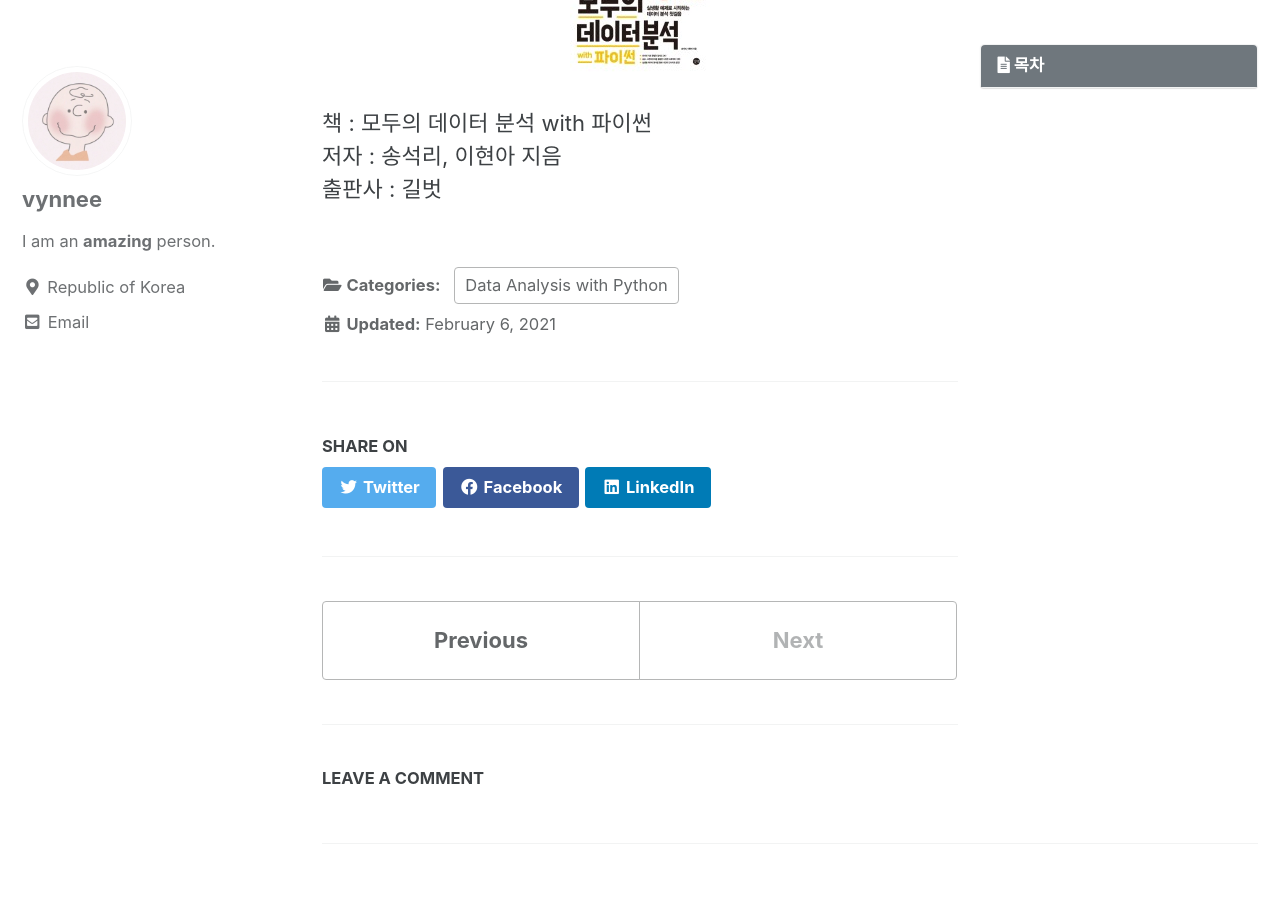
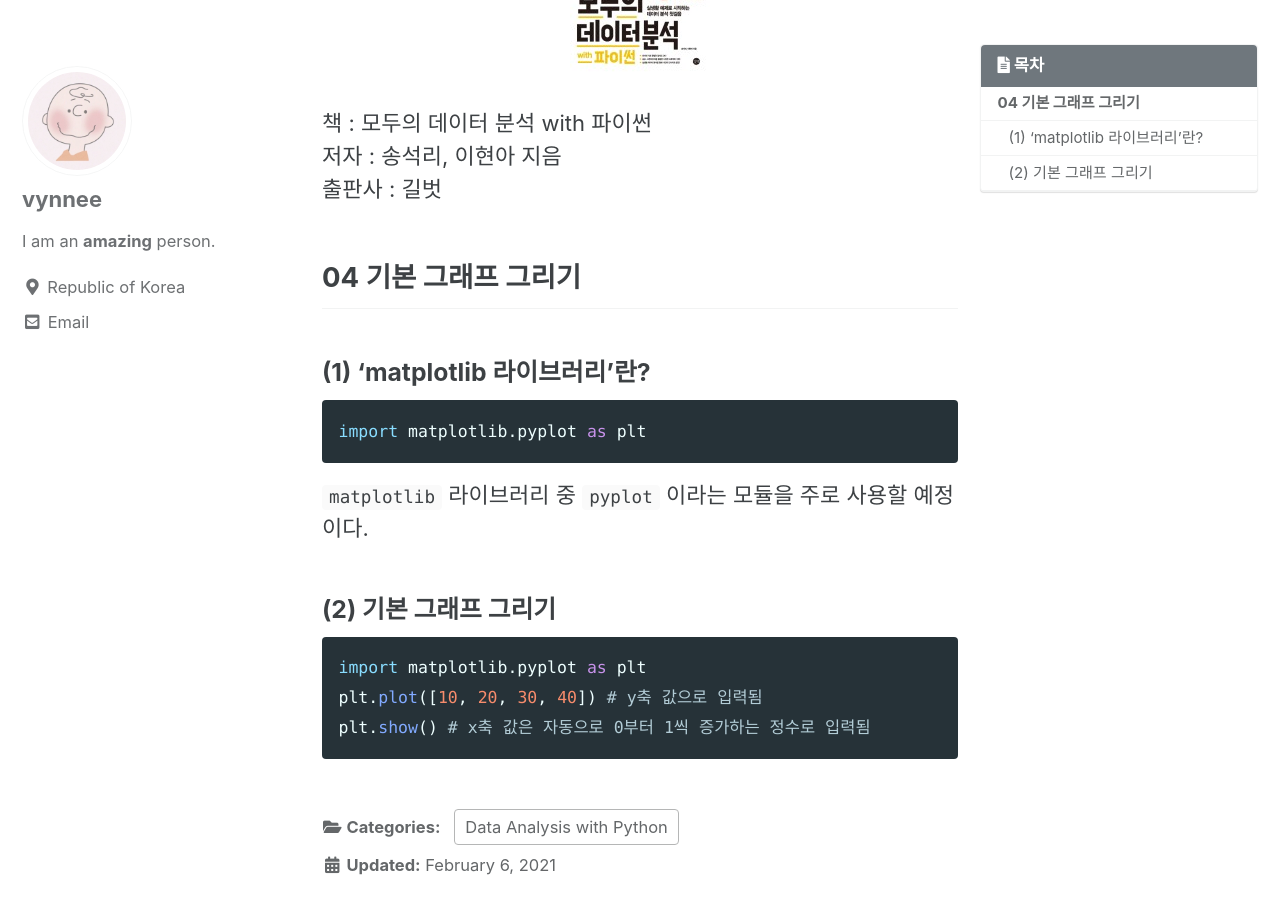
Before and after one commit to vynnee/vynnee.github.io, a Jekyll site: the page built from _posts/2021-01/python/2021-02-06-py2.md, in a window 1280 px wide and 900 px high, scrolled down 373 px. Built offline with Jekyll 4.4.1, drawn with Linux system fonts in a browser that asks for light colours; cached includes are drawn as plain includes; comment, search, counter and statistics services are not loaded.

Commit message:
[2021-02-06] post modify

````diff
--- a/_posts/2020-12/python/2021-02-06-py2.md
+++ b/_posts/2021-01/python/2021-02-06-py2.md
@@ -20,3 +20,18 @@ Last_modified_at: 2021-02-06T00:00:00+08:00
 책 : 모두의 데이터 분석 with 파이썬<br>
 저자 : 송석리, 이현아 지음<br>
 출판사 : 길벗<br>
+
+## 04 기본 그래프 그리기
+
+### (1) 'matplotlib 라이브러리'란?
+```python
+import matplotlib.pyplot as plt
+```
+`matplotlib` 라이브러리 중 `pyplot` 이라는 모듈을 주로 사용할 예정이다.
+
+### (2) 기본 그래프 그리기
+```python
+import matplotlib.pyplot as plt
+plt.plot([10, 20, 30, 40]) # y축 값으로 입력됨
+plt.show() # x축 값은 자동으로 0부터 1씩 증가하는 정수로 입력됨
+```
````
